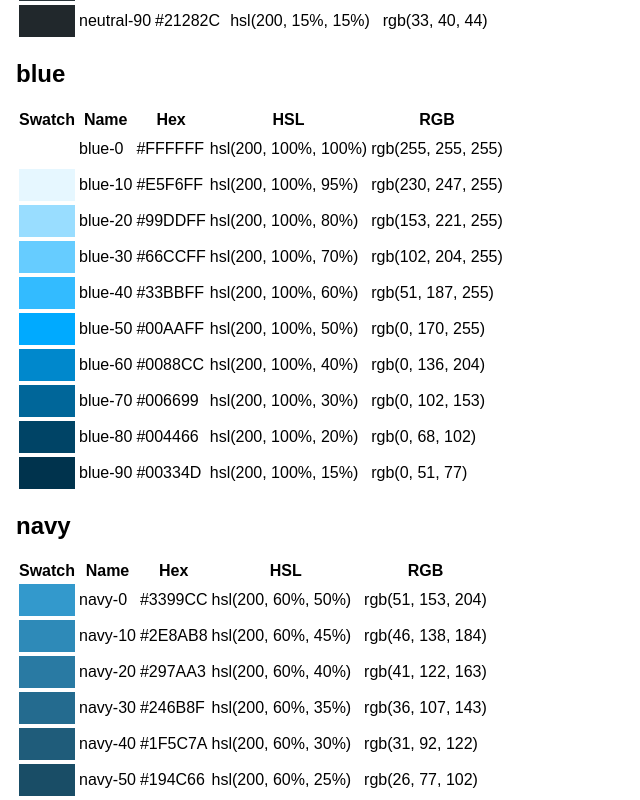
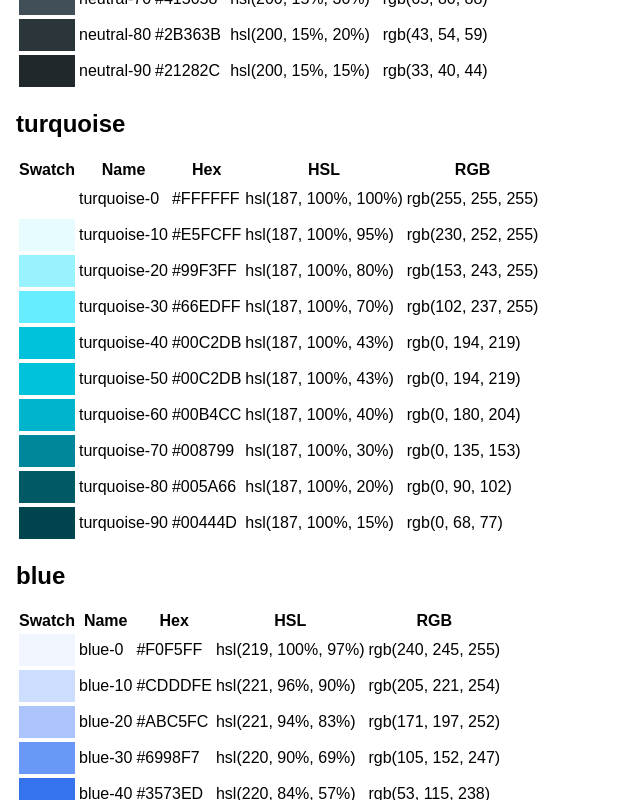
Before and after one commit to scottdejonge/color-system, a Vue app: page / in a window 1280 px wide. Shown: the part 760-1560 px from the top of the page, without its empty margins (0-640 px from the left). Built offline with nearby package versions, Linux system fonts and the light colour scheme.

Commit message:
Simplify

```diff
--- a/constants/colors.json
+++ /dev/null
@@ -1,254 +0,0 @@
-{
-  "neutral": {
-    "0": {
-      "name": "neutral-0",
-      "value": "hsl(200, 15%, 100%)"
-    },
-    "10": {
-      "name": "neutral-10",
-      "value": "hsl(200, 15%, 95%)"
-    },
-    "20": {
-      "name": "neutral-20",
-      "value": "hsl(200, 15%, 80%)"
-    },
-    "30": {
-      "name": "neutral-30",
-      "value": "hsl(200, 15%, 70%)"
-    },
-    "40": {
-      "name": "neutral-40",
-      "value": "hsl(200, 15%, 60%)"
-    },
-    "50": {
-      "name": "neutral-50",
-      "value": "hsl(200, 15%, 50%)"
-    },
-    "60": {
-      "name": "neutral-60",
-      "value": "hsl(200, 15%, 40%)"
-    },
-    "70": {
-      "name": "neutral-70",
-      "value": "hsl(200, 15%, 30%)"
-    },
-    "80": {
-      "name": "neutral-80",
-      "value": "hsl(200, 15%, 20%)"
-    },
-    "90": {
-      "name": "neutral-90",
-      "value": "hsl(200, 15%, 15%)"
-    }
-  },
-  "blue": {
-    "0": {
-      "name": "blue-0",
-      "value": "hsl(200, 100%, 100%)"
-    },
-    "10": {
-      "name": "blue-10",
-      "value": "hsl(200, 100%, 95%)"
-    },
-    "20": {
-      "name": "blue-20",
-      "value": "hsl(200, 100%, 80%)"
-    },
-    "30": {
-      "name": "blue-30",
-      "value": "hsl(200, 100%, 70%)"
-    },
-    "40": {
-      "name": "blue-40",
-      "value": "hsl(200, 100%, 60%)"
-    },
-    "50": {
-      "name": "blue-50",
-      "value": "hsl(200, 100%, 50%)"
-    },
-    "60": {
-      "name": "blue-60",
-      "value": "hsl(200, 100%, 40%)"
-    },
-    "70": {
-      "name": "blue-70",
-      "value": "hsl(200, 100%, 30%)"
-    },
-    "80": {
-      "name": "blue-80",
-      "value": "hsl(200, 100%, 20%)"
-    },
-    "90": {
-      "name": "blue-90",
-      "value": "hsl(200, 100%, 15%)"
-    }
-  },
-  "navy": {
-    "0": {
-      "name": "navy-0",
-      "value": "hsl(200, 60%, 50%)"
-    },
-    "10": {
-      "name": "navy-10",
-      "value": "hsl(200, 60%, 45%)"
-    },
-    "20": {
-      "name": "navy-20",
-      "value": "hsl(200, 60%, 40%)"
-    },
-    "30": {
-      "name": "navy-30",
-      "value": "hsl(200, 60%, 35%)"
-    },
-    "40": {
-      "name": "navy-40",
-      "value": "hsl(200, 60%, 30%)"
-    },
-    "50": {
-      "name": "navy-50",
-      "value": "hsl(200, 60%, 25%)"
-    },
-    "60": {
-      "name": "navy-60",
-      "value": "hsl(200, 100%, 20%)"
-    },
-    "70": {
-      "name": "navy-70",
-      "value": "hsl(200, 100%, 15%)"
-    },
-    "80": {
-      "name": "navy-80",
-      "value": "hsl(200, 100%, 10%)"
-    },
-    "90": {
-      "name": "navy-90",
-      "value": "hsl(200, 100%, 5%)"
-    }
-  },
-  "green": {
-    "0": {
-      "name": "green-0",
-      "value": "hsl(170, 70%, 100%)"
-    },
-    "10": {
-      "name": "green-10",
-      "value": "hsl(170, 70%, 95%)"
-    },
-    "20": {
-      "name": "green-20",
-      "value": "hsl(170, 70%, 80%)"
-    },
-    "30": {
-      "name": "green-30",
-      "value": "hsl(170, 70%, 70%)"
-    },
-    "40": {
-      "name": "green-40",
-      "value": "hsl(170, 70%, 60%)"
-    },
-    "50": {
-      "name": "green-50",
-      "value": "hsl(170, 70%, 50%)"
-    },
-    "60": {
-      "name": "green-60",
-      "value": "hsl(170, 70%, 40%)"
-    },
-    "70": {
-      "name": "green-70",
-      "value": "hsl(170, 70%, 30%)"
-    },
-    "80": {
-      "name": "green-80",
-      "value": "hsl(170, 70%, 20%)"
-    },
-    "90": {
-      "name": "green-90",
-      "value": "hsl(170, 70%, 15%)"
-    }
-  },
-  "red": {
-    "0": {
-      "name": "red-0",
-      "value": "hsl(15, 100%, 100%)"
-    },
-    "10": {
-      "name": "red-10",
-      "value": "hsl(15, 100%, 95%)"
-    },
-    "20": {
-      "name": "red-20",
-      "value": "hsl(15, 100%, 80%)"
-    },
-    "30": {
-      "name": "red-30",
-      "value": "hsl(15, 100%, 70%)"
-    },
-    "40": {
-      "name": "red-40",
-      "value": "hsl(15, 100%, 60%)"
-    },
-    "50": {
-      "name": "red-50",
-      "value": "hsl(15, 100%, 50%)"
-    },
-    "60": {
-      "name": "red-60",
-      "value": "hsl(15, 100%, 40%)"
-    },
-    "70": {
-      "name": "red-70",
-      "value": "hsl(15, 100%, 30%)"
-    },
-    "80": {
-      "name": "red-80",
-      "value": "hsl(15, 100%, 20%)"
-    },
-    "90": {
-      "name": "red-90",
-      "value": "hsl(15, 100%, 15%)"
-    }
-  },
-  "yellow": {
-    "0": {
-      "name": "yellow-0",
-      "value": "hsl(60, 100%, 100%)"
-    },
-    "10": {
-      "name": "yellow-10",
-      "value": "hsl(60, 100%, 95%)"
-    },
-    "20": {
-      "name": "yellow-20",
-      "value": "hsl(60, 100%, 80%)"
-    },
-    "30": {
-      "name": "yellow-30",
-      "value": "hsl(60, 100%, 70%)"
-    },
-    "40": {
-      "name": "yellow-40",
-      "value": "hsl(60, 100%, 60%)"
-    },
-    "50": {
-      "name": "yellow-50",
-      "value": "hsl(60, 100%, 50%)"
-    },
-    "60": {
-      "name": "yellow-60",
-      "value": "hsl(60, 100%, 40%)"
-    },
-    "70": {
-      "name": "yellow-70",
-      "value": "hsl(60, 100%, 30%)"
-    },
-    "80": {
-      "name": "yellow-80",
-      "value": "hsl(60, 100%, 20%)"
-    },
-    "90": {
-      "name": "yellow-90",
-      "value": "hsl(60, 100%, 15%)"
-    }
-  }
-}
--- a/constants/palettes.js
+++ /dev/null
@@ -1,8 +0,0 @@
-export default [
-  'neutral',
-  'blue',
-  'navy',
-  'green',
-  'red',
-  'yellow',
-]
--- /dev/null
+++ b/constants/palettes.json
@@ -0,0 +1,86 @@
+{
+  "neutral": {
+    "0": "hsl(200, 15%, 100%)",
+    "10": "hsl(200, 15%, 95%)",
+    "20": "hsl(200, 15%, 80%)",
+    "30": "hsl(200, 15%, 70%)",
+    "40": "hsl(200, 15%, 60%)",
+    "50": "hsl(200, 15%, 50%)",
+    "60": "hsl(200, 15%, 40%)",
+    "70": "hsl(200, 15%, 30%)",
+    "80": "hsl(200, 15%, 20%)",
+    "90": "hsl(200, 15%, 15%)"
+  },
+  "turquoise": {
+    "0": "hsl(187, 100%, 100%)",
+    "10": "hsl(187, 100%, 95%)",
+    "20": "hsl(187, 100%, 80%)",
+    "30": "hsl(187, 100%, 70%)",
+    "40": "hsl(187, 100%, 43%)",
+    "50": "hsl(187, 100%, 43%)",
+    "60": "hsl(187, 100%, 40%)",
+    "70": "hsl(187, 100%, 30%)",
+    "80": "hsl(187, 100%, 20%)",
+    "90": "hsl(187, 100%, 15%)"
+  },
+  "blue": {
+    "0": "hsl(219, 100%, 97%)",
+    "10": "hsl(221, 96%, 90%)",
+    "20": "hsl(221, 94%, 83%)",
+    "30": "hsl(220, 90%, 69%)",
+    "40": "hsl(220, 84%, 57%)",
+    "50": "hsl(220, 86%, 48%)",
+    "60": "hsl(220, 100%, 41%)",
+    "70": "hsl(220, 100%, 36%)",
+    "80": "hsl(220, 100%, 31%)",
+    "90": "hsl(220, 100%, 25%)"
+  },
+  "navy": {
+    "0": "hsl(200, 90%, 50%)",
+    "10": "hsl(200, 90%, 45%)",
+    "20": "hsl(200, 90%, 40%)",
+    "30": "hsl(200, 90%, 35%)",
+    "40": "hsl(200, 90%, 30%)",
+    "50": "hsl(200, 90%, 25%)",
+    "60": "hsl(200, 100%, 20%)",
+    "70": "hsl(200, 100%, 15%)",
+    "80": "hsl(200, 100%, 10%)",
+    "90": "hsl(200, 100%, 5%)"
+  },
+  "green": {
+    "0": "hsl(170, 70%, 100%)",
+    "10": "hsl(170, 70%, 95%)",
+    "20": "hsl(170, 70%, 80%)",
+    "30": "hsl(170, 70%, 70%)",
+    "40": "hsl(170, 70%, 60%)",
+    "50": "hsl(170, 70%, 50%)",
+    "60": "hsl(170, 70%, 40%)",
+    "70": "hsl(170, 70%, 30%)",
+    "80": "hsl(170, 70%, 20%)",
+    "90": "hsl(170, 70%, 15%)"
+  },
+  "red": {
+    "0": "hsl(15, 100%, 100%)",
+    "10": "hsl(15, 100%, 95%)",
+    "20": "hsl(15, 100%, 80%)",
+    "30": "hsl(15, 100%, 70%)",
+    "40": "hsl(15, 100%, 60%)",
+    "50": "hsl(15, 100%, 50%)",
+    "60": "hsl(15, 100%, 40%)",
+    "70": "hsl(15, 100%, 30%)",
+    "80": "hsl(15, 100%, 20%)",
+    "90": "hsl(15, 100%, 15%)"
+  },
+  "yellow": {
+    "0": "hsl(60, 100%, 100%)",
+    "10": "hsl(60, 100%, 95%)",
+    "20": "hsl(60, 100%, 80%)",
+    "30": "hsl(60, 100%, 70%)",
+    "40": "hsl(60, 100%, 60%)",
+    "50": "hsl(60, 100%, 50%)",
+    "60": "hsl(60, 100%, 40%)",
+    "70": "hsl(60, 100%, 30%)",
+    "80": "hsl(60, 100%, 20%)",
+    "90": "hsl(60, 100%, 15%)"
+  }
+}
--- a/src/App.vue
+++ b/src/App.vue
@@ -1,12 +1,10 @@
 <script>
-import colors from '../constants/colors.json'
-import palettes from '../constants/palettes'
+import palettes from '../constants/palettes.json'
 import Palette from './components/Palette.vue'
 import Swatch from './components/Swatch.vue'
 
 export default {
   name: 'App',
-  colors,
   palettes,
   components: {
     Palette,
@@ -19,20 +17,20 @@ export default {
   <main>
     <ul>
       <li
-        v-for="palette in $options.palettes"
-        v-bind:key="$options.colors[palette][50].name"
+        v-for="(palette, name) in $options.palettes"
+        v-bind:key="name"
       >
         <Swatch
-          v-bind:color="$options.colors[palette][50].value"
+          v-bind:color="palette[50]"
         >
-          {{ palette }}
+          {{ name }}
         </Swatch>
       </li>
     </ul>
     <Palette
-      v-for="palette in $options.palettes"
-      v-bind:key="palette"
-      v-bind:colors="$options.colors"
+      v-for="(palette, name) in $options.palettes"
+      v-bind:key="name"
+      v-bind:name="name"
       v-bind:palette="palette"
     />
   </main>
--- a/src/components/Palette.vue
+++ b/src/components/Palette.vue
@@ -7,12 +7,12 @@ export default {
     PaletteItem,
   },
   props: {
-    colors: {
-      type: Object,
+    name: {
+      type: String,
       required: true,
     },
     palette: {
-      type: String,
+      type: Object,
       required: true,
     },
   },
@@ -21,7 +21,7 @@ export default {
 
 <template>
   <div>
-    <h2>{{ palette }}</h2>
+    <h2>{{ name }}</h2>
     <table>
       <thead>
         <tr>
@@ -34,9 +34,11 @@ export default {
       </thead>
       <tbody>
         <PaletteItem
-          v-for="item in colors[palette]"
-          v-bind:key="item.name"
-          v-bind:item="item"
+          v-for="(value, scale) in palette"
+          v-bind:key="scale"
+          v-bind:scale="scale"
+          v-bind:palette-name="name"
+          v-bind:value="value"
         />
       </tbody>
     </table>
--- a/src/components/PaletteItem.vue
+++ b/src/components/PaletteItem.vue
@@ -8,14 +8,25 @@ export default {
     Swatch
   },
   props: {
-    item: {
-      type: Object,
+    scale: {
+      type: String,
+      required: true,
+    },
+    paletteName: {
+      type: String,
+      required: true,
+    },
+    value: {
+      type: String,
       required: true,
     },
   },
   computed: {
     color: function () {
-      return Color(this.item.value);
+      return Color(this.value);
+    },
+    name: function () {
+      return `${this.paletteName}-${this.scale}`;
     },
   }
 }
@@ -25,11 +36,11 @@ export default {
   <tr>
     <td>
       <Swatch
-        v-bind:color="item.value"
+        v-bind:color="value"
       />
     </td>
     <td>
-      {{ item.name }}
+      {{ name }}
     </td>
     <td>
       {{ color.hex() }}
```
